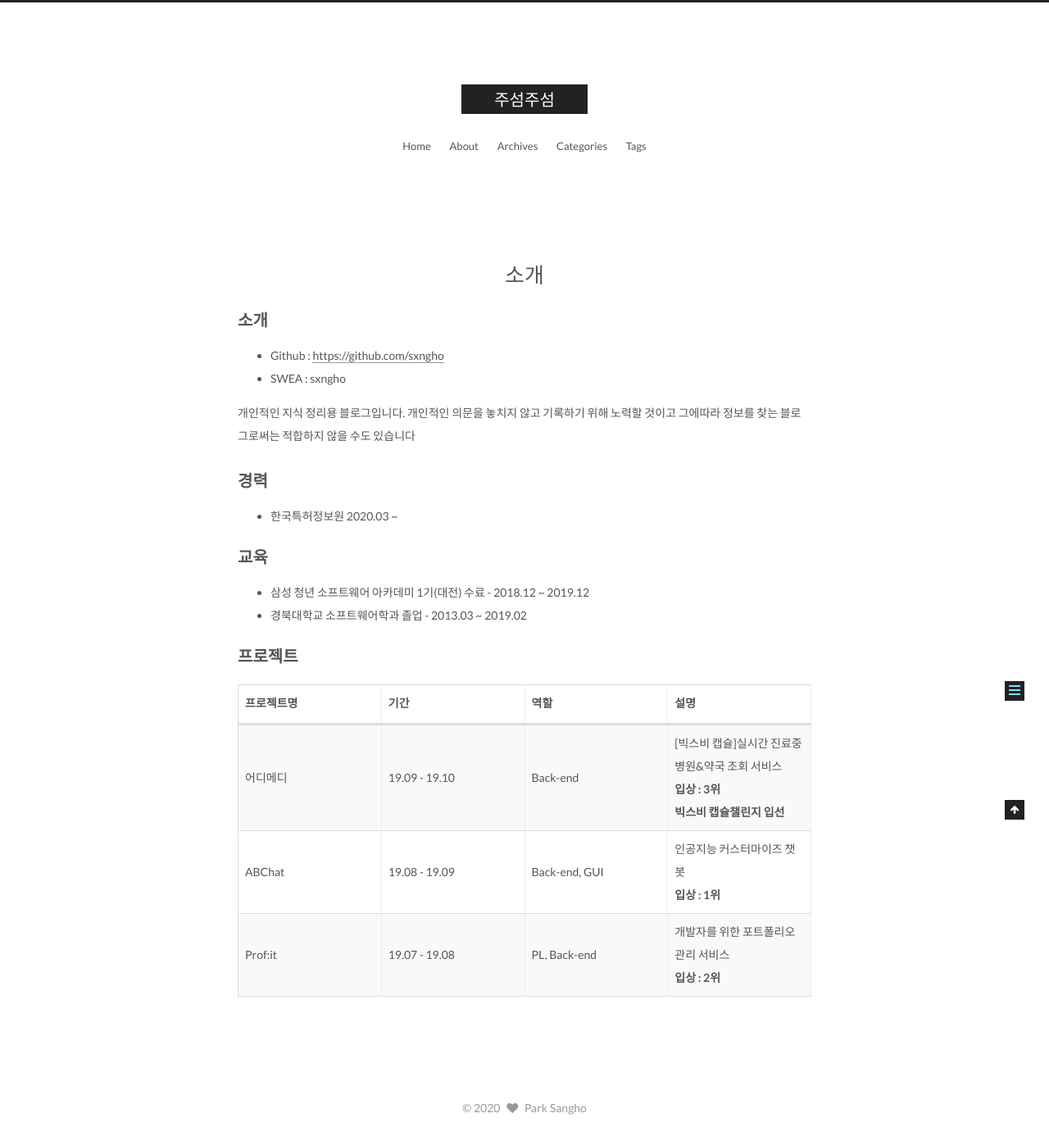
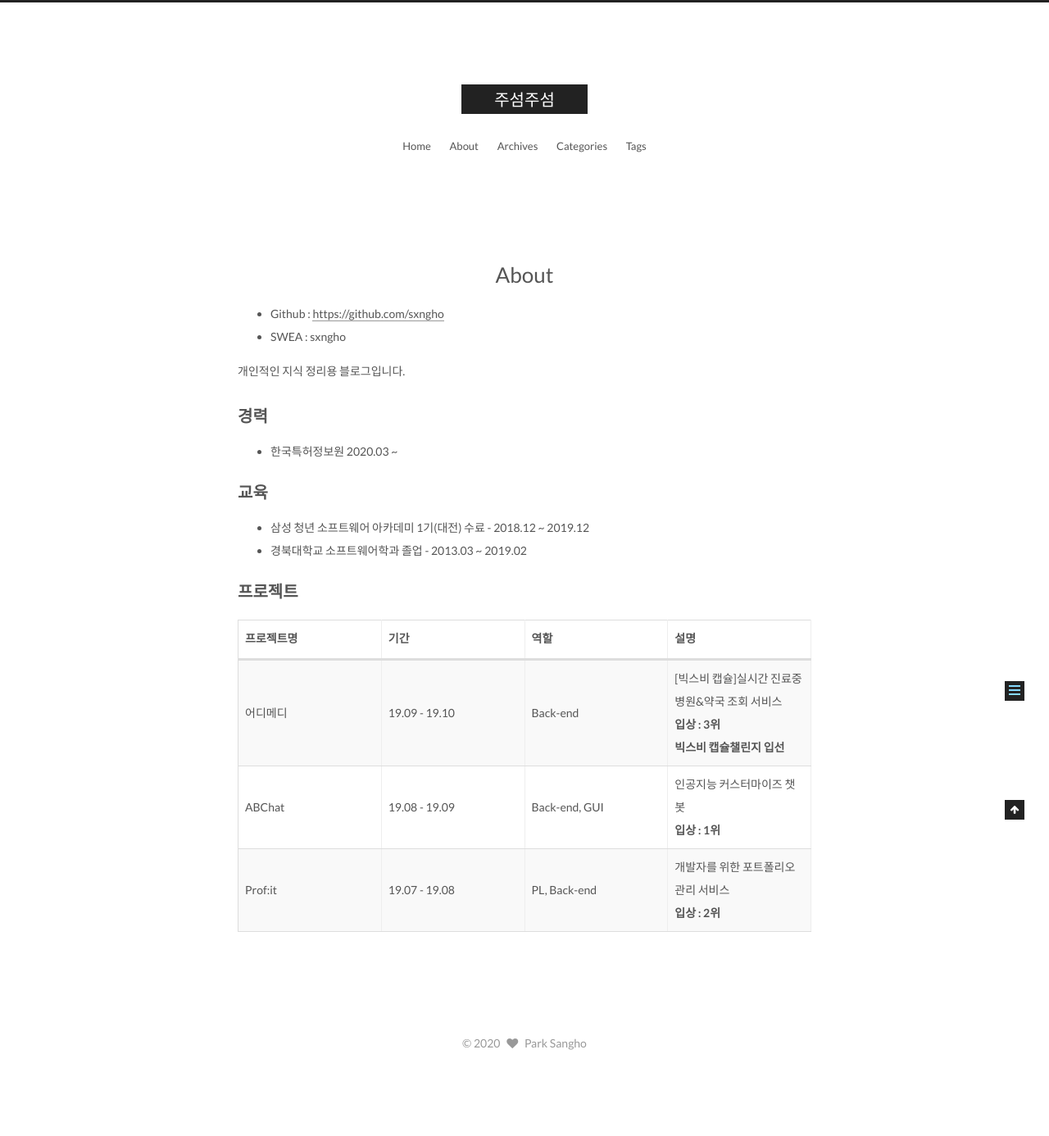
Before and after one commit to sxngho/sxngho.github.io, a Jekyll site: the page built from about/index.md, in a window 1280 px wide. Shown: the whole page at 82% size. Built offline with Jekyll 4.4.1, drawn with Linux system fonts in a browser that asks for light colours; comment, search, counter and statistics services are not loaded; our own code applies the rules of GitHub Pages for plain Markdown files; after the commit the page ends 1307 px from its top, so only the background shows below that.

Commit message:
update About

```diff
--- a/about/index.md
+++ b/about/index.md
@@ -3,14 +3,10 @@ layout: page
 type: about
 ---
 
-
-## 소개
 - Github : [https://github.com/sxngho](https://github.com/sxngho)
 - SWEA : sxngho
 
 개인적인 지식 정리용 블로그입니다.
-개인적인 의문을 놓치지 않고 기록하기 위해 노력할 것이고
-그에따라 정보를 찾는 블로그로써는 적합하지 않을 수도 있습니다
 
 
 ## 경력
@@ -21,17 +17,6 @@ type: about
 - 경북대학교 소프트웨어학과 졸업 - 2013.03 ~ 2019.02
 
 
-
-<!--
-## 경력
-자세한 내용이 궁금하시면 제게 따로 연락주세요 :)
-
-|          	| 기간          	| 담당 업무                                                                                                                      	|
-|:----------:	 |:---------------:|--------------------------------------------------------------------------------------------------------------------------------	|
-| 쏘카 | 2018.9 - 현재 | 타다데이터팀 <br> 모빌리티의 다양한 문제를 풀기 위해 데이터 분석 <br> 머신러닝 / 데이터 엔지니어링 수행 |
-| 레트리카 |2017.2 - 2018.4 	| 데이터 분석 <br> 데이터 이벤트 설계 <br> 데이터 이벤트 QA <br> 주요 지표 Report 자동화 <br> BigQuery와 Dataflow를 사용한 데이터 엔지니어링 <br> Airflow를 사용한 데이터 파이프라인 생성 및 관리 <br> 데이터 대시보드 생성 및 관리(Tableau, Superset) <br> 딥러닝 모델을 통한 야한 사진 Auto Block 	|
--->
-
 ## 프로젝트
 
 | 프로젝트명 	| 기간 	|  역할 	| 설명 	|
```
